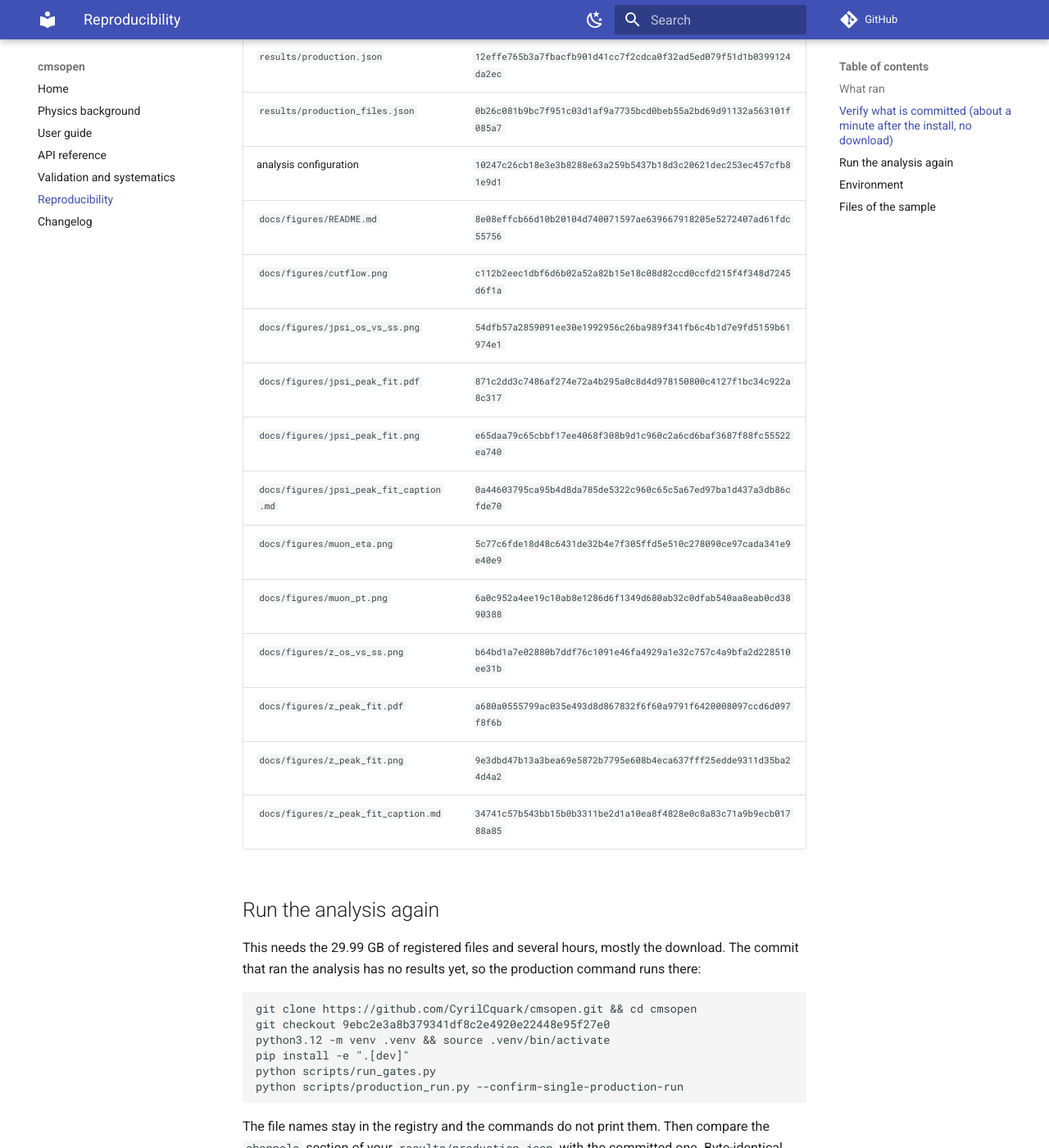
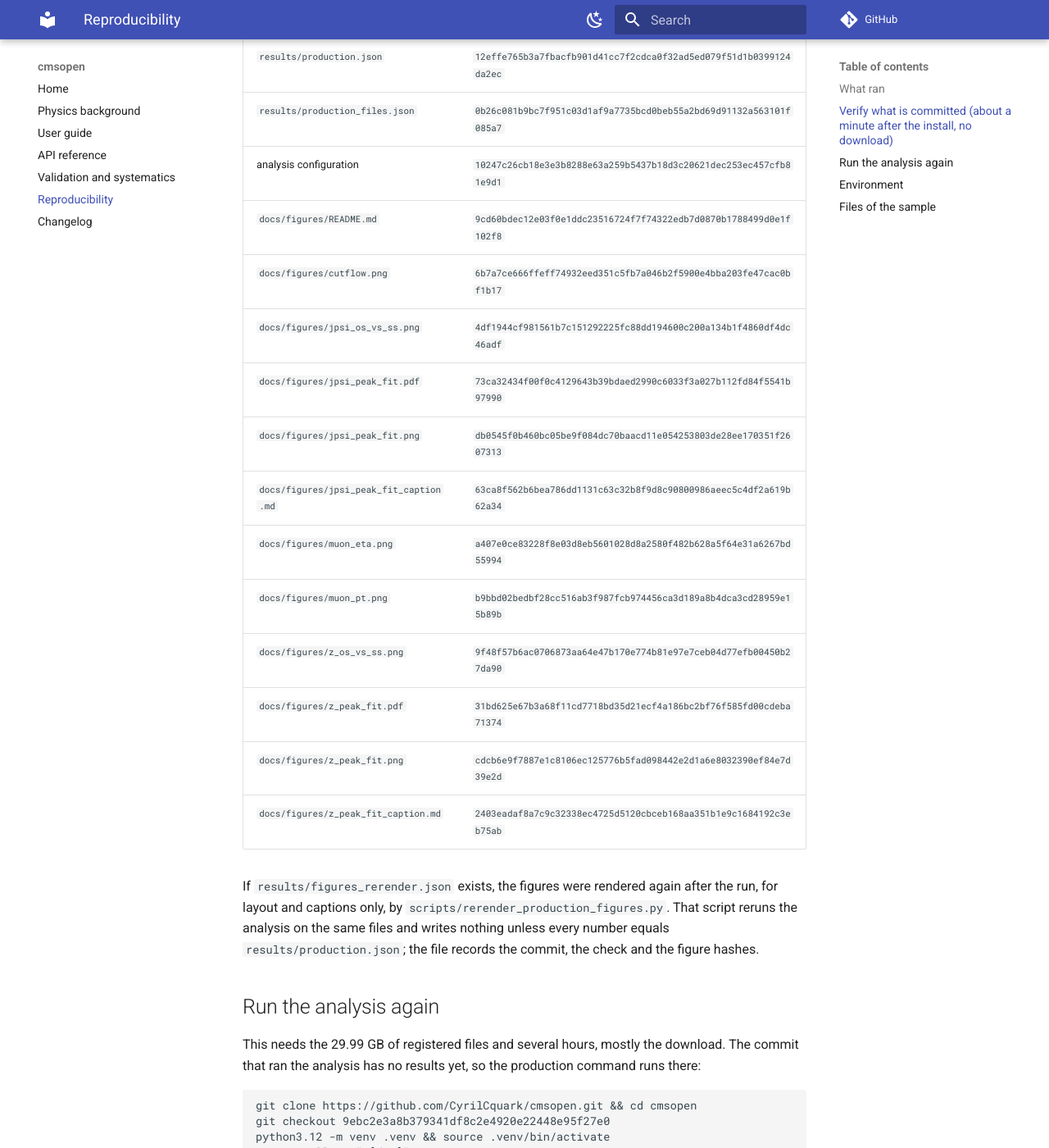
Before and after one commit to CyrilCquark/cmsopen, an MkDocs documentation site: the page built from docs/reproducibility.md, in a window 1280 px wide and 1400 px high, scrolled down 928 px. Shown: the whole window at 82% size. Built offline with MkDocs 1.6.1 and Material for MkDocs 9.7.7, drawn with Linux system fonts in a browser that asks for light colours; comment, search, counter and statistics services are not loaded.

Commit message:
Generated: documentation pages with the updated registry and figure hashes
Co-Authored-By: Claude Opus 5.5 <noreply@anthropic.com>

```diff
--- a/docs/reproducibility.md
+++ b/docs/reproducibility.md
@@ -31,18 +31,22 @@ is reported.
 | `results/production.json` | `12effe765b3a7fbacfb901d41cc7f2cdca0f32ad5ed079f51d1b0399124da2ec` |
 | `results/production_files.json` | `0b26c081b9bc7f951c03d1af9a7735bcd0beb55a2bd69d91132a563101f085a7` |
 | analysis configuration | `10247c26cb18e3e3b8288e63a259b5437b18d3c20621dec253ec457cfb81e9d1` |
-| `docs/figures/README.md` | `8e08effcb66d10b20104d740071597ae639667918205e5272407ad61fdc55756` |
-| `docs/figures/cutflow.png` | `c112b2eec1dbf6d6b02a52a82b15e18c08d82ccd0ccfd215f4f348d7245d6f1a` |
-| `docs/figures/jpsi_os_vs_ss.png` | `54dfb57a2859091ee30e1992956c26ba989f341fb6c4b1d7e9fd5159b61974e1` |
-| `docs/figures/jpsi_peak_fit.pdf` | `871c2dd3c7486af274e72a4b295a0c8d4d978150800c4127f1bc34c922a8c317` |
-| `docs/figures/jpsi_peak_fit.png` | `e65daa79c65cbbf17ee4068f308b9d1c960c2a6cd6baf3687f88fc55522ea740` |
-| `docs/figures/jpsi_peak_fit_caption.md` | `0a44603795ca95b4d8da785de5322c960c65c5a67ed97ba1d437a3db86cfde70` |
-| `docs/figures/muon_eta.png` | `5c77c6fde18d48c6431de32b4e7f305ffd5e510c278090ce97cada341e9e40e9` |
-| `docs/figures/muon_pt.png` | `6a0c952a4ee19c10ab8e1286d6f1349d680ab32c0dfab540aa8eab0cd3890388` |
-| `docs/figures/z_os_vs_ss.png` | `b64bd1a7e02880b7ddf76c1091e46fa4929a1e32c757c4a9bfa2d228510ee31b` |
-| `docs/figures/z_peak_fit.pdf` | `a680a0555799ac035e493d8d867832f6f60a9791f6420008097ccd6d097f8f6b` |
-| `docs/figures/z_peak_fit.png` | `9e3dbd47b13a3bea69e5872b7795e608b4eca637fff25edde9311d35ba24d4a2` |
-| `docs/figures/z_peak_fit_caption.md` | `34741c57b543bb15b0b3311be2d1a10ea8f4828e0c8a83c71a9b9ecb01788a85` |
+| `docs/figures/README.md` | `9cd60bdec12e03f0e1ddc23516724f7f74322edb7d0870b1788499d0e1f102f8` |
+| `docs/figures/cutflow.png` | `6b7a7ce666ffeff74932eed351c5fb7a046b2f5900e4bba203fe47cac0bf1b17` |
+| `docs/figures/jpsi_os_vs_ss.png` | `4df1944cf981561b7c151292225fc88dd194600c200a134b1f4860df4dc46adf` |
+| `docs/figures/jpsi_peak_fit.pdf` | `73ca32434f00f0c4129643b39bdaed2990c6033f3a027b112fd84f5541b97990` |
+| `docs/figures/jpsi_peak_fit.png` | `db0545f0b460bc05be9f084dc70baacd11e054253803de28ee170351f2607313` |
+| `docs/figures/jpsi_peak_fit_caption.md` | `63ca8f562b6bea786dd1131c63c32b8f9d8c90800986aeec5c4df2a619b62a34` |
+| `docs/figures/muon_eta.png` | `a407e0ce83228f8e03d8eb5601028d8a2580f482b628a5f64e31a6267bd55994` |
+| `docs/figures/muon_pt.png` | `b9bbd02bedbf28cc516ab3f987fcb974456ca3d189a8b4dca3cd28959e15b89b` |
+| `docs/figures/z_os_vs_ss.png` | `9f48f57b6ac0706873aa64e47b170e774b81e97e7ceb04d77efb00450b27da90` |
+| `docs/figures/z_peak_fit.pdf` | `31bd625e67b3a68f11cd7718bd35d21ecf4a186bc2bf76f585fd00cdeba71374` |
+| `docs/figures/z_peak_fit.png` | `cdcb6e9f7887e1c8106ec125776b5fad098442e2d1a6e8032390ef84e7d39e2d` |
+| `docs/figures/z_peak_fit_caption.md` | `2403eadaf8a7c9c32338ec4725d5120cbceb168aa351b1e9c1684192c3eb75ab` |
+
+If `results/figures_rerender.json` exists, the figures were rendered again after the run, for layout and captions only,
+by `scripts/rerender_production_figures.py`. That script reruns the analysis on the same files and writes nothing unless
+every number equals `results/production.json`; the file records the commit, the check and the figure hashes.
 
 ## Run the analysis again
 
```
Also changed, not shown: docs/index.md (+7 -5 lines), docs/validation.md (+7 -5 lines).
